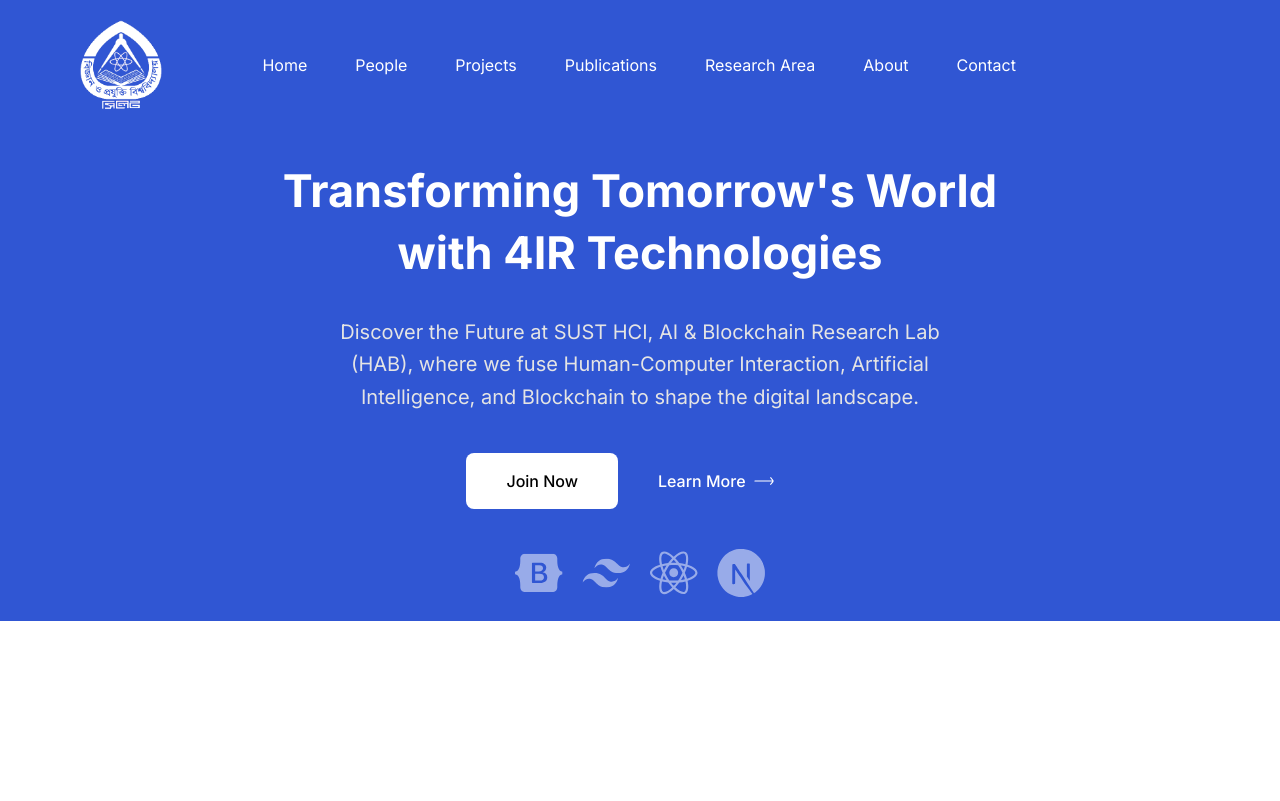
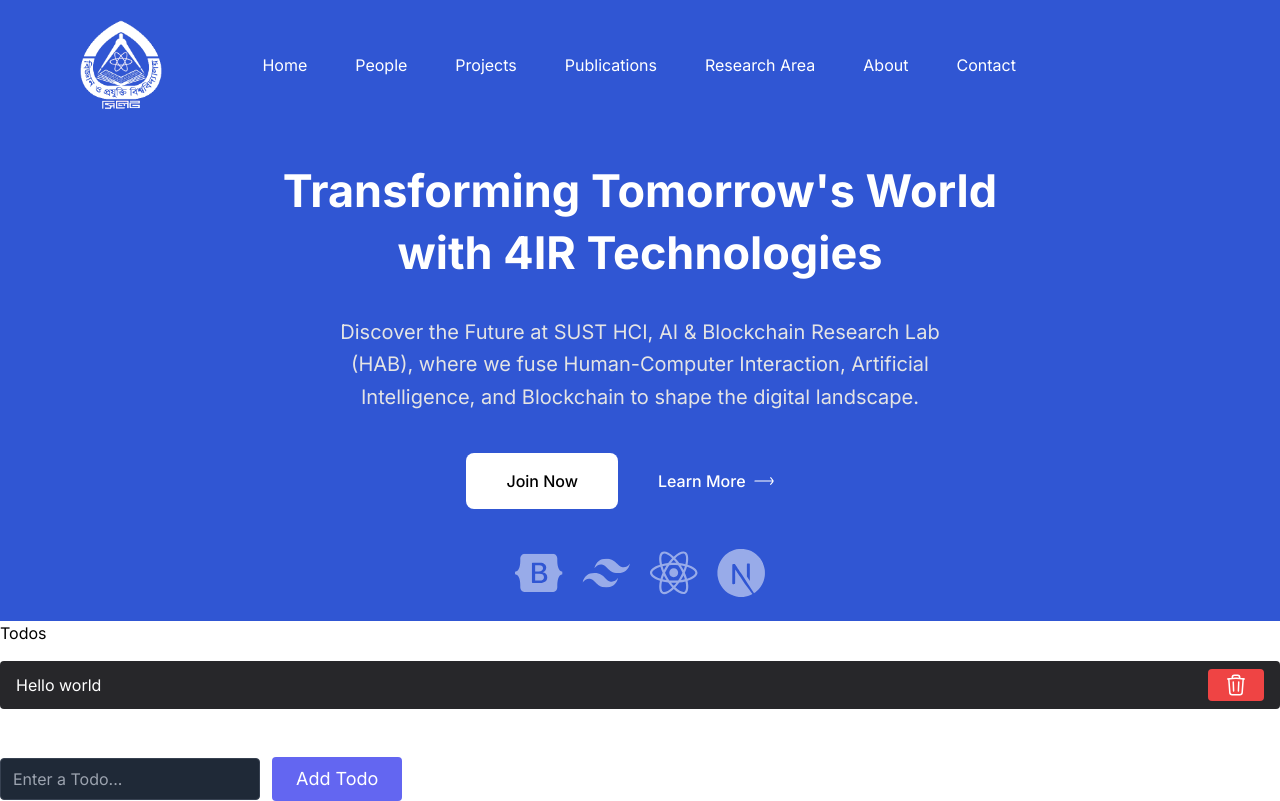
Before and after one commit to ruhulamin1398/HAB-HCI-AI-Blockchain-Lab-SUST, a React (Vite) app: page / in a window 1280 px wide. Built offline with nearby package versions, Linux system fonts and the light colour scheme.

Commit message:
implemet redux toolkit

```diff
--- /dev/null
+++ b/src/Componenets/AddTodo.jsx
@@ -0,0 +1,34 @@
+import React, { useState } from 'react';
+import { useDispatch } from 'react-redux';
+import { addTodo } from '../features/todo/todoSlice';
+
+
+function AddTodo( ) {const [input, setInput] = useState('')
+const dispatch = useDispatch()
+
+const addTodoHandler = (e) => {
+    e.preventDefault()
+    dispatch(addTodo(input))
+    setInput('')
+}
+
+return (
+<form onSubmit={addTodoHandler} className="space-x-3 mt-12">
+  <input
+    type="text"
+    className="bg-gray-800 rounded border border-gray-700 focus:border-indigo-500 focus:ring-2 focus:ring-indigo-900 text-base outline-none text-gray-100 py-1 px-3 leading-8 transition-colors duration-200 ease-in-out"
+    placeholder="Enter a Todo..."
+    value={input}
+    onChange={(e) => setInput(e.target.value)}
+  />
+  <button
+    type="submit"
+    className="text-white bg-indigo-500 border-0 py-2 px-6 focus:outline-none hover:bg-indigo-600 rounded text-lg"
+  >
+    Add Todo
+  </button>
+</form>
+)
+}
+
+export default AddTodo;
--- a/src/Componenets/HomeHero.jsx
+++ b/src/Componenets/HomeHero.jsx
@@ -1,4 +1,6 @@
 import React from 'react';
+import Todos from './Todos';
+import AddTodo from './AddTodo';
 
 function HomeHero(props) {
     return (
@@ -1229,7 +1231,8 @@
       </div>
     </div>
 
-
+<Todos/>
+<AddTodo/>
 
 </>
     );
--- /dev/null
+++ b/src/Componenets/Todos.jsx
@@ -0,0 +1,45 @@
+import React from 'react'
+import { useSelector, useDispatch } from 'react-redux'
+import {removeTodo} from '../features/todo/todoSlice'
+
+function Todos() {
+    const todos = useSelector(state => state.todos)
+    const dispatch = useDispatch()
+
+  return (
+    <>
+    <div>Todos</div>
+    <ul className="list-none">
+        {todos.map((todo) => (
+          <li
+            className="mt-4 flex justify-between items-center bg-zinc-800 px-4 py-2 rounded"
+            key={todo.id}
+          >
+            <div className='text-white'>{todo.text}</div>
+            <button
+             onClick={() => dispatch(removeTodo(todo.id))}
+              className="text-white bg-red-500 border-0 py-1 px-4 focus:outline-none hover:bg-red-600 rounded text-md"
+            >
+              <svg
+                xmlns="http://www.w3.org/2000/svg"
+                fill="none"
+                viewBox="0 0 24 24"
+                strokeWidth={1.5}
+                stroke="currentColor"
+                className="w-6 h-6"
+              >
+                <path
+                  strokeLinecap="round"
+                  strokeLinejoin="round"
+                  d="M14.74 9l-.346 9m-4.788 0L9.26 9m9.968-3.21c.342.052.682.107 1.022.166m-1.022-.165L18.16 19.673a2.25 2.25 0 01-2.244 2.077H8.084a2.25 2.25 0 01-2.244-2.077L4.772 5.79m14.456 0a48.108 48.108 0 00-3.478-.397m-12 .562c.34-.059.68-.114 1.022-.165m0 0a48.11 48.11 0 013.478-.397m7.5 0v-.916c0-1.18-.91-2.164-2.09-2.201a51.964 51.964 0 00-3.32 0c-1.18.037-2.09 1.022-2.09 2.201v.916m7.5 0a48.667 48.667 0 00-7.5 0"
+                />
+              </svg>
+            </button>
+          </li>
+        ))}
+      </ul>
+    </>
+  )
+}
+
+export default Todos
--- /dev/null
+++ b/src/app/store.js
@@ -0,0 +1,6 @@
+import {configureStore} from '@reduxjs/toolkit';
+import todoReducer from '../features/todo/todoSlice';
+
+export const store = configureStore({
+    reducer: todoReducer
+})
--- /dev/null
+++ b/src/features/todo/todoSlice.js
@@ -0,0 +1,28 @@
+import {createSlice, nanoid } from '@reduxjs/toolkit';
+
+const initialState = {
+    todos: [{id: 1, text: "Hello world"}]
+}
+
+
+
+export const todoSlice = createSlice({
+    name: 'todo',
+    initialState,
+    reducers: {
+        addTodo: (state, action) => {
+            const todo = {
+                id: nanoid(),
+                text: action.payload
+            }
+            state.todos.push(todo)
+        },
+        removeTodo: (state, action) => {
+            state.todos = state.todos.filter((todo) => todo.id !== action.payload )
+        },
+    }
+})
+
+export const {addTodo, removeTodo} = todoSlice.actions
+
+export default todoSlice.reducer
```
Also changed, not shown: src/main.jsx (+5 -2 lines).
